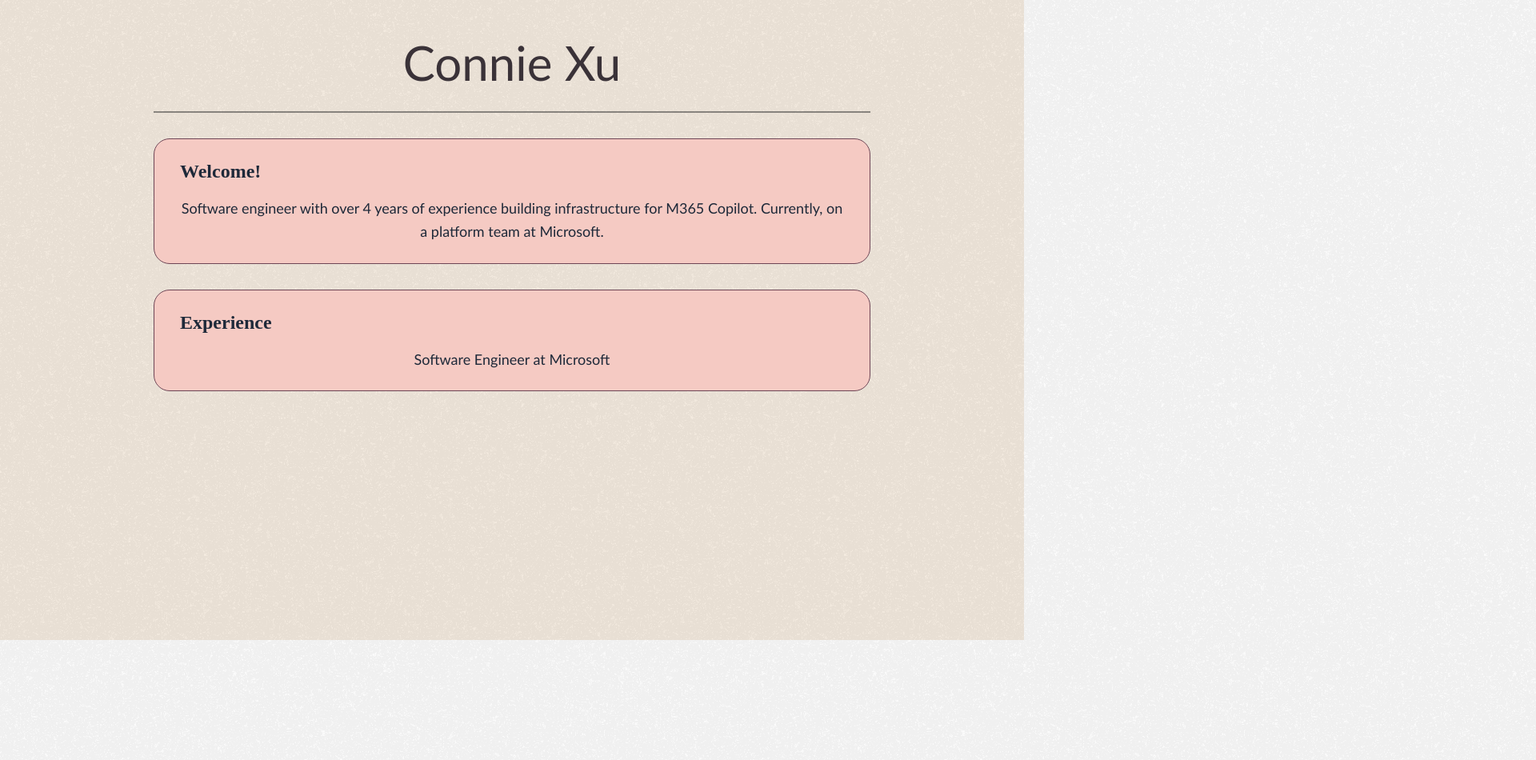
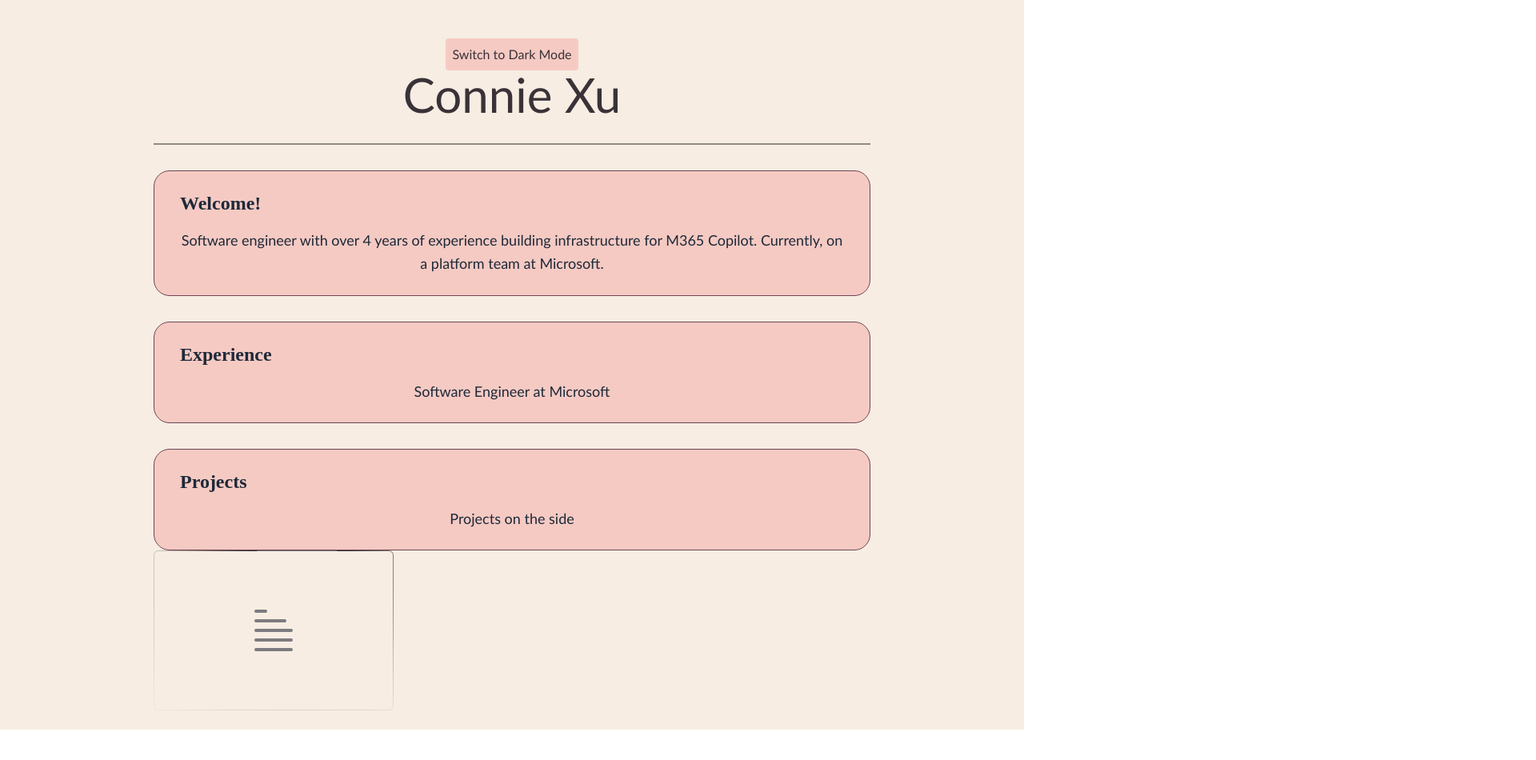
Before and after one commit to conniexu444/personal-website, a React (Vite) app: page / in a window 1280 px wide. Shown: the top 950 px of the page at 80% size, 1920 px wide, since content can reach past the window. After the commit the page ends 912 px from the top, so only its background shows below. Built offline with nearby package versions, Linux system fonts and the light colour scheme; a web font is replaced by a local one.

Commit message:
Adding in theme toggle

```diff
--- a/package.json
+++ b/package.json
@@ -13,6 +13,7 @@
   },
   "dependencies": {
     "@tailwindcss/vite": "^4.1.8",
+    "animejs": "^4.0.2",
     "clsx": "^2.1.1",
     "framer-motion": "^12.19.1",
     "hamburger-react": "^2.5.2",
--- a/src/App.tsx
+++ b/src/App.tsx
@@ -1,13 +1,12 @@
 import { BrowserRouter as Router, Routes, Route } from "react-router-dom";
 import Home from "./pages/Home";
-import { AnimatedNoise } from "./components/animated-noise";
+import { ThemeProvider } from "./components/ThemeContext";
 
 export default function App() {
   return (
+    <ThemeProvider>
       <Router>
         <div className="min-h-screen flex flex-col bg-[var(--color-bg)] text-[var(--color-text)] font-[var(--font-body)] overflow-x-hidden">
-{/* 🔊 Animated Noise Layer */}
-        <AnimatedNoise opacity={0.06} className="z-0" />
           <main className="flex-grow w-full">
             <div className="max-w-7xl mx-auto">
               <Routes>
@@ -17,5 +16,6 @@ export default function App() {
           </main>
         </div>
       </Router>
+    </ThemeProvider>
   );
 }
--- /dev/null
+++ b/src/components/ThemeContext.tsx
@@ -0,0 +1,27 @@
+// ThemeContext.tsx
+import { createContext, useContext, useEffect, useState } from "react";
+
+const ThemeContext = createContext({
+  theme: "light",
+  toggleTheme: () => {},
+});
+
+export const ThemeProvider = ({ children }: { children: React.ReactNode }) => {
+  const [theme, setTheme] = useState("light");
+
+  useEffect(() => {
+    document.documentElement.setAttribute("data-theme", theme);
+  }, [theme]);
+
+  const toggleTheme = () => {
+    setTheme((prev) => (prev === "light" ? "dark" : "light"));
+  };
+
+  return (
+    <ThemeContext.Provider value={{ theme, toggleTheme }}>
+      {children}
+    </ThemeContext.Provider>
+  );
+};
+
+export const useTheme = () => useContext(ThemeContext);
--- /dev/null
+++ b/src/components/ThemeToggle.tsx
@@ -0,0 +1,14 @@
+import { useTheme } from "./ThemeContext";
+
+export default function ThemeToggle() {
+  const { theme, toggleTheme } = useTheme();
+
+  return (
+    <button
+      onClick={toggleTheme}
+      className="p-2 rounded bg-[var(--color-footer)] text-[var(--color-text)]"
+    >
+      Switch to {theme === "light" ? "Dark" : "Light"} Mode
+    </button>
+  );
+}
--- a/src/components/animated-noise.tsx
+++ b/src/components/animated-noise.tsx
@@ -13,7 +13,7 @@ export function AnimatedNoise({
       <div
         className={cn(
           "absolute bg-noise inset-0 z-40 pointer-events-none select-none",
-          className,
+          className
         )}
         style={{
           animation: "noise .8s steps(10) infinite",
--- /dev/null
+++ b/src/components/border-trail.tsx
@@ -0,0 +1,50 @@
+"use client";
+
+import { cn } from "../utils/cn";
+import { motion, type Transition } from "motion/react";
+import type { CSSProperties } from "react";
+
+type BorderTrailProps = {
+  className?: string;
+  size?: number;
+  transition?: Transition;
+  delay?: number;
+  onAnimationComplete?: () => void;
+  style?: CSSProperties;
+};
+
+export function BorderTrail({
+  className,
+  size = 60,
+  transition,
+  delay,
+  onAnimationComplete,
+  style,
+}: BorderTrailProps) {
+  const BASE_TRANSITION = {
+    repeat: Number.POSITIVE_INFINITY,
+    duration: 5,
+    ease: "linear"
+  };
+
+  return (
+    <div className="pointer-events-none absolute inset-0 rounded-[inherit] border border-transparent [mask-clip:padding-box,border-box] [mask-composite:intersect] [mask-image:linear-gradient(transparent,transparent),linear-gradient(#000,#000)]">
+      <motion.div
+        className={cn("absolute aspect-square bg-zinc-500", className)}
+        style={{
+          width: size,
+          offsetPath: `rect(0 auto auto 0 round ${size}px)`,
+          ...style,
+        }}
+        animate={{
+          offsetDistance: ["0%", "100%"],
+        }}
+        transition={{
+          ...(transition ?? BASE_TRANSITION),
+          delay: delay,
+        }}
+        onAnimationComplete={onAnimationComplete}
+      />
+    </div>
+  );
+}
--- a/src/index.css
+++ b/src/index.css
@@ -46,6 +46,13 @@
     --font-body: 'Calibri', sans-serif;
   }
 
+  [data-theme='dark'] {
+    --color-bg: #1a1a1a;
+    --color-text: #f0f0f0;
+    --color-link: #c0aaff;
+    --color-footer: #2a2a2a;
+  }
+
   body {
     font-family: var(--font-body);
   }
--- a/src/pages/Home.tsx
+++ b/src/pages/Home.tsx
@@ -1,12 +1,14 @@
 import { GradientCard } from "../components/gradient-card";
 import { WavyLine } from "../components/wavy-line";
 import ScrambleHover from "../components/scramble";
+import { BorderTrail } from "../components/border-trail";
+import ThemeToggle from "../components/ThemeToggle";
 
 export default function Home() {
   return (
     <main className="min-h-screen text-[var(--color-text)] font-[var(--font-body)] p-6 pt-12 flex flex-col items-center justify-start relative overflow-hidden">
-
       {/* Centered 2/3 width container */}
+      <ThemeToggle></ThemeToggle>
       <div className="w-full max-w-4xl mx-auto text-center">
         <ScrambleHover
           text="Connie Xu"
@@ -25,7 +27,9 @@ export default function Home() {
           className="w-full bg-[var(--color-footer)] border border-[var(--color-link)]"
         >
           <p className="text-lg leading-relaxed">
-            Software engineer with over 4 years of experience building infrastructure for M365 Copilot. Currently, on a platform team at Microsoft.
+            Software engineer with over 4 years of experience building
+            infrastructure for M365 Copilot. Currently, on a platform team at
+            Microsoft.
           </p>
         </GradientCard>
 
@@ -38,6 +42,35 @@ export default function Home() {
             Software Engineer at Microsoft
           </p>
         </GradientCard>
+
+        <GradientCard
+          title="Projects"
+          circleSize={300}
+          className="w-full mt-8 bg-[var(--color-footer)] border border-[var(--color-link)]"
+        >
+          <p className="text-lg leading-relaxed">Projects on the side</p>
+        </GradientCard>
+
+        <div className="relative flex h-[200px] w-[300px] flex-col items-center justify-center rounded-md bg-white-200 px-5 py-2">
+          <BorderTrail
+            style={{
+              boxShadow:
+                "0px 0px 60px 30px rgb(0 0 0 / 50%), 0 0 100px 60px rgb(0 0 0 / 50%), 0 0 140px 90px rgb(0 0 0 / 50%)",
+            }}
+            size={100}
+          />
+          <output
+            className="flex h-full animate-pulse flex-col items-start justify-center space-y-2"
+            aria-label="Loading..."
+          >
+            <div className="h-1 w-4 rounded-[4px] bg-zinc-600" />
+            <div className="h-1 w-10 rounded-[4px] bg-zinc-600" />
+            <div className="h-1 w-12 rounded-[4px] bg-zinc-600" />
+            <div className="h-1 w-12 rounded-[4px] bg-zinc-600" />
+            <div className="h-1 w-12 rounded-[4px] bg-zinc-600" />
+          </output>
+        </div>
+        <div></div>
       </div>
     </main>
   );
```
Also changed, not shown: 2 other files (tests, documents, lock files or other folders). Lines whose indentation alone changed are shown as unchanged.
